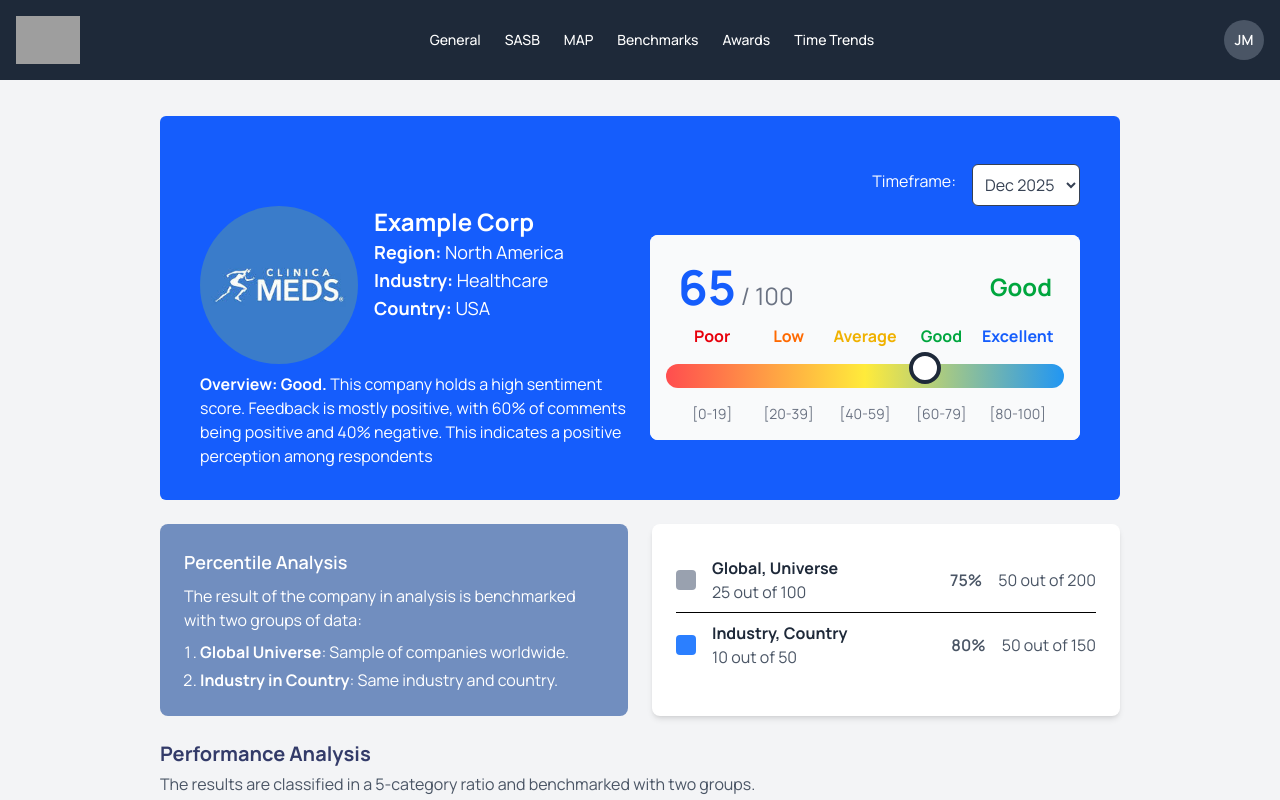
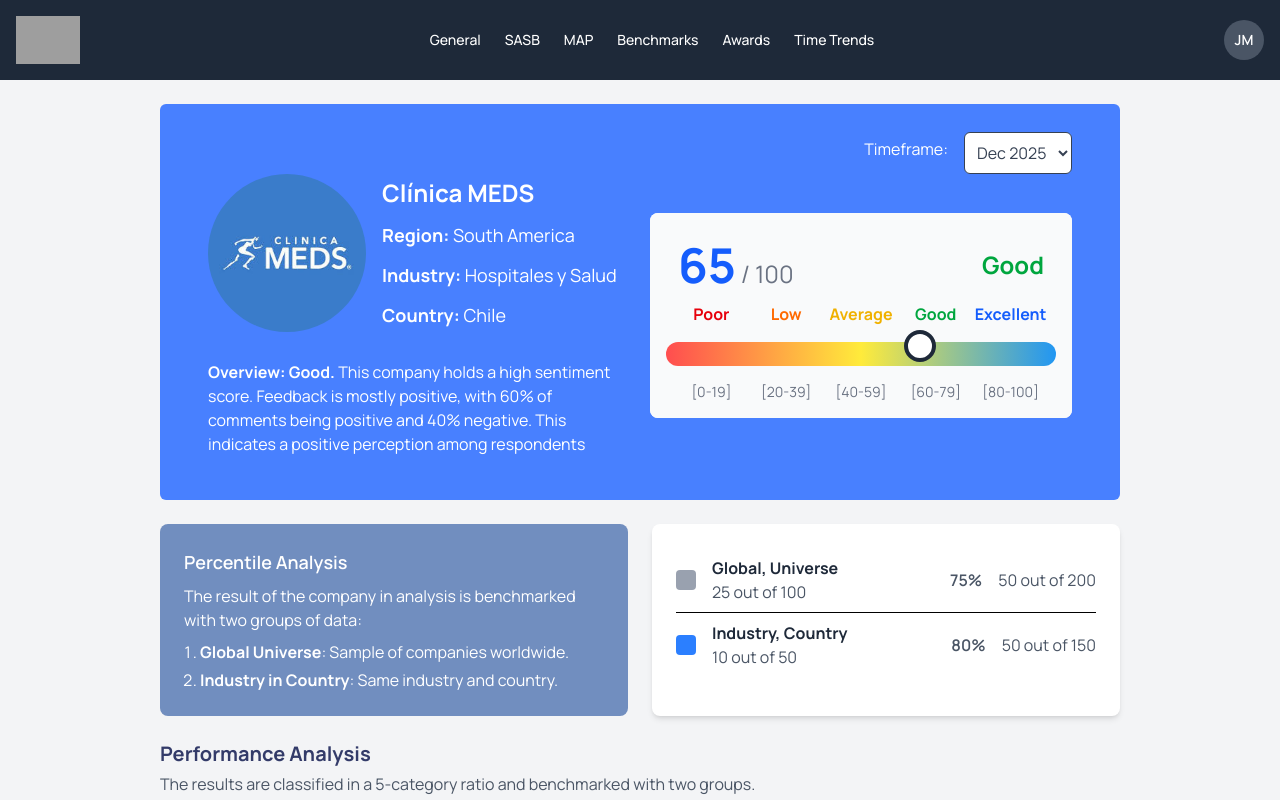
Before and after one commit to SSIndex/MonitorPOC, a Next.js app in the folder monitor/: page /general in a window 1280 px wide. Shown: the top 800 px of the page. Built offline with nearby package versions, Linux system fonts and the light colour scheme; grey boxes are pictures that could not be loaded.

Commit message:
feat(example.tsx): IMPROVE design of example component

```diff
--- a/monitor/src/_components/example.tsx
+++ b/monitor/src/_components/example.tsx
@@ -8,6 +8,8 @@ import React, { useMemo } from 'react';
 import GaugeChart from './gauge_chart';
 import ExampleGaugeChart from './gauge_chart';
 import DatePickerYearly from './datepicker';
+import clinicaMeds from '../../public/clinicaMeds.jpeg';
+import Image from 'next/image';
 
 // Props interface for TypeScript typing
 interface CardProps {
@@ -23,10 +25,7 @@ interface CardProps {
   datePicker?: JSX.Element; // DatePickerYearly component render result
 }
 
-// Default image constant
-// const DEFAULT_IMAGE = '/assets/clinicaMeds.jpeg';
-const DEFAULT_IMAGE = 'clinicaMeds.jpeg';
-
+const DEFAULT_IMAGE = clinicaMeds
 // Card Component
 export const Card: React.FC<CardProps> = ({
   companyName,
@@ -37,7 +36,7 @@ export const Card: React.FC<CardProps> = ({
   overviewGraph,
   companyImage = DEFAULT_IMAGE,
   textColor = 'text-white',
-  backgroundColor = 'bg-blue-600', // Maps to `text-bg-ssindex-card-blue` as a default
+  backgroundColor = 'bg-ssindex-card-blue',
   datePicker,
 }) => {
   // Generate overview text based on overview score (equivalent to _generate_overview_text)
@@ -53,47 +52,44 @@ export const Card: React.FC<CardProps> = ({
   }, [overview]);
 
   return (
-    <section className="pt-3">
-      <div
-        className={`card rounded-md p-5 ${backgroundColor} ${textColor}`}
-      >
+    <section>
+      <div className={`card rounded-md ps-7 pe-7 pb-7 ${backgroundColor} ${textColor}`}>
         {/* Date Picker Section */}
         {datePicker && (
-          <div className="flex justify-end pt-1 pe-5">
-            {datePicker}
-          </div>
+          <div className="flex justify-end pt-1 pe-5">{datePicker}</div>
         )}
 
         {/* Card Body */}
         <div className="card-body">
-          <div className="flex gap-5 pb-3 ps-5 pe-5 items-center flex-col md:flex-row">
+          <div className="flex gap-5 pb-4 ps-5 pe-5 items-center flex-col md:flex-row">
             {/* Left Column: Company Info and Overview */}
             <div className="flex-1">
-              <div className="flex gap-4">
-                {/* Company Image */}
-                <div>
-                  <img
+              <div className="flex gap-4 items-center">
+                  <Image
                     src={companyImage}
                     alt="Company Image"
-                    className="rounded-full w-[158px] h-[158px] object-cover"
+                    width={158}
+                    height={158}
+                    className="rounded-full"
                   />
-                </div>
-                {/* Company Details */}
-                <div>
+                <div className='flex flex-col gap-3'>
                   <p className="text-2xl font-bold">{companyName}</p>
                   <p className="text-lg">
-                    <span className="font-bold">Region: </span>{region}
+                    <span className="font-bold">Region: </span>
+                    {region}
                   </p>
                   <p className="text-lg">
-                    <span className="font-bold">Industry: </span>{industry}
+                    <span className="font-bold">Industry: </span>
+                    {industry}
                   </p>
                   <p className="text-lg">
-                    <span className="font-bold">Country: </span>{country}
+                    <span className="font-bold">Country: </span>
+                    {country}
                   </p>
                 </div>
               </div>
-              {/* Overview Text */}
-              <div className="mt-2">
+
+              <div className="mt-7">
                 <p>
                   <span className="font-bold">Overview: {overview}. </span>
                   {overviewText}
@@ -101,10 +97,7 @@ export const Card: React.FC<CardProps> = ({
               </div>
             </div>
 
-            {/* Right Column: Overview Graph */}
-            <div className="flex-1 rounded-lg bg-white">
-              {overviewGraph}
-            </div>
+            <div className="flex-1 rounded-lg bg-white">{overviewGraph}</div>
           </div>
         </div>
       </div>
@@ -129,10 +122,10 @@ const ExampleCard: React.FC = () => {
 
   return (
     <Card
-      companyName="Example Corp"
-      industry="Healthcare"
-      country="USA"
-      region="North America"
+      companyName="Clínica MEDS"
+      industry="Hospitales y Salud"
+      country="Chile"
+      region="South America"
       overview={categorizeScore(generalScore)}
       overviewGraph={
         <ExampleGaugeChart/>
```
